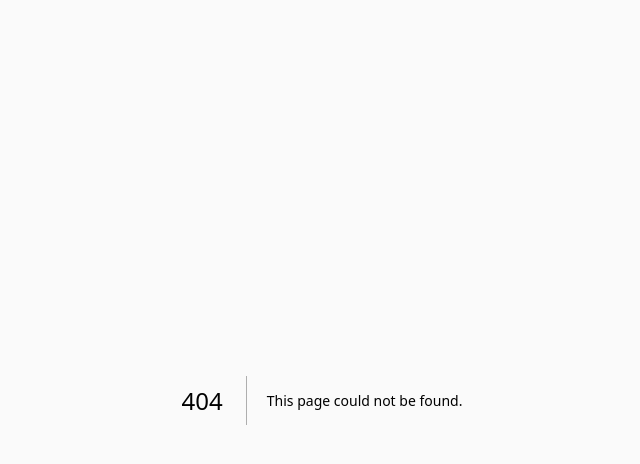
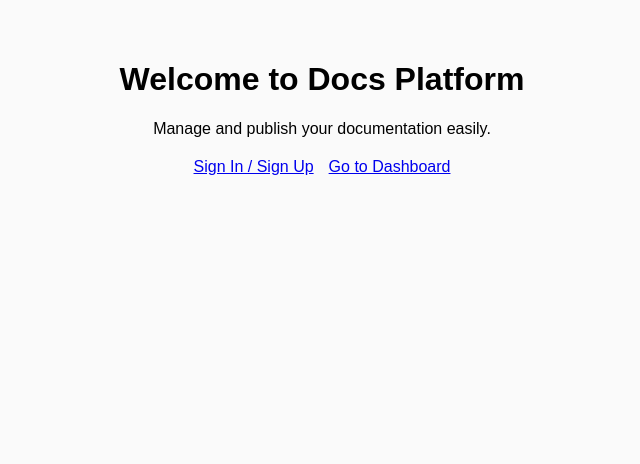
Before and after one commit to conelk25-commits/docs-site, a Next.js app: page / in a window 1280 px wide. Before the commit this address had no page. Shown: the top 464 px of the page, without its empty margins (318-958 px from the left). Built offline with nearby package versions, Linux system fonts and the light colour scheme.

Commit message:
Create page.jsx

```diff
--- /dev/null
+++ b/app/page.jsx
@@ -0,0 +1,14 @@
+import Link from 'next/link'
+
+export default function HomePage() {
+  return (
+    <main style={{ padding: '40px', fontFamily: 'sans-serif', textAlign: 'center' }}>
+      <h1>Welcome to Docs Platform</h1>
+      <p>Manage and publish your documentation easily.</p>
+      <div style={{ marginTop: '20px', display: 'flex', gap: '15px', justifyContent: 'center' }}>
+        <Link href="/auth">Sign In / Sign Up</Link>
+        <Link href="/dashboard">Go to Dashboard</Link>
+      </div>
+    </main>
+  )
+}
```
